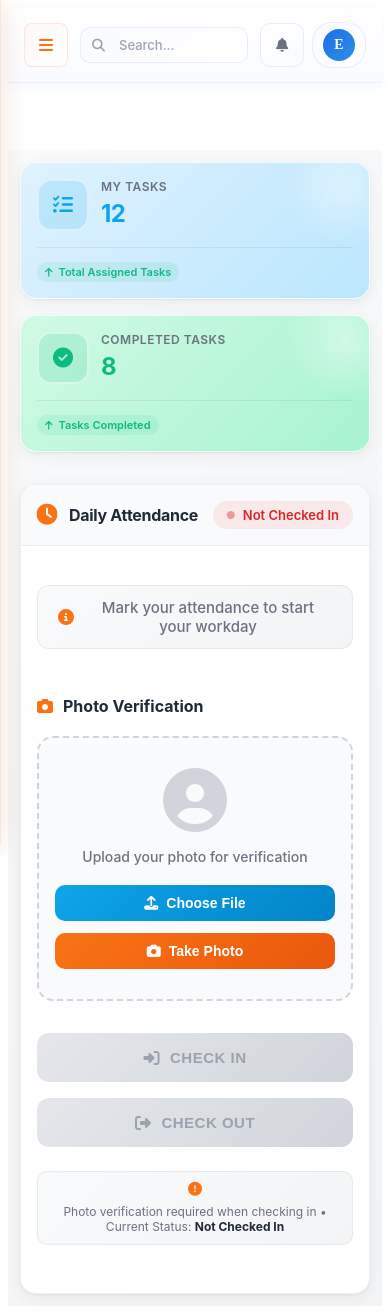
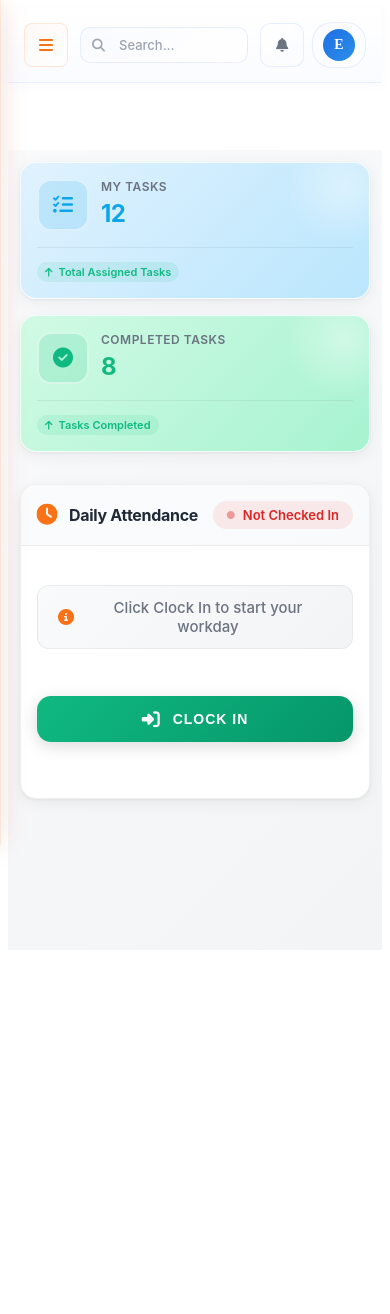
Before and after one commit to Akshainv/task-management-infynix, an Angular app: page /employee/dashboard in a window 390 px wide. After the commit the page ends 958 px from the top, so only its background shows below. Built offline with nearby package versions, Linux system fonts and the light colour scheme.

Commit message:
Increase Angular component style budget to fix build error

```diff
--- a/src/app/employee-dashboard/employee-dashboard.css
+++ b/src/app/employee-dashboard/employee-dashboard.css
@@ -274,9 +274,9 @@
   color: #F97316;
 }
 
-/* ===== PHOTO SECTION ===== */
+/* ===== PHOTO DISPLAY SECTION ===== */
 .photo-section {
-  max-width: 600px;
+  max-width: 500px;
   margin: 0 auto 32px;
 }
 
@@ -288,110 +288,50 @@
   font-weight: 700;
   color: #1F2937;
   margin: 0 0 20px 0;
+  justify-content: center;
 }
 
 .photo-title i {
   color: #F97316;
 }
 
-.photo-upload-area {
-  border: 2px dashed #D1D5DB;
-  border-radius: 16px;
-  padding: 40px 20px;
-  background: linear-gradient(135deg, #FAFBFC 0%, #F9FAFB 100%);
-  transition: all 0.3s ease;
-}
-
-.photo-upload-area:hover {
-  border-color: #F97316;
-  background: linear-gradient(135deg, #FFF7ED 0%, #FFEDD5 100%);
-}
-
-.upload-placeholder {
+.photo-display-area {
   text-align: center;
 }
 
-.placeholder-icon {
-  font-size: 64px;
-  color: #D1D5DB;
-  margin-bottom: 16px;
-}
-
-.upload-text {
-  font-size: 14px;
-  color: #6B7280;
-  margin: 0 0 20px 0;
-  font-weight: 500;
-}
-
-.upload-buttons {
-  display: flex;
-  justify-content: center;
-  gap: 12px;
-}
-
-.upload-btn,
-.camera-btn {
-  display: inline-flex;
-  align-items: center;
-  gap: 8px;
-  padding: 10px 20px;
-  border-radius: 10px;
-  border: none;
-  font-size: 14px;
-  font-weight: 600;
-  cursor: pointer;
-  transition: all 0.3s ease;
-}
-
-.upload-btn {
-  background: linear-gradient(135deg, #0EA5E9 0%, #0284C7 100%);
-  color: white;
-}
-
-.upload-btn:hover {
-  background: linear-gradient(135deg, #0284C7 0%, #0369A1 100%);
-  transform: translateY(-2px);
-  box-shadow: 0 4px 12px rgba(14, 165, 233, 0.3);
-}
-
-.camera-btn {
-  background: linear-gradient(135deg, #F97316 0%, #EA580C 100%);
-  color: white;
-}
-
-.camera-btn:hover {
-  background: linear-gradient(135deg, #EA580C 0%, #C2410C 100%);
-  transform: translateY(-2px);
-  box-shadow: 0 4px 12px rgba(249, 115, 22, 0.3);
-}
-
-/* ===== PHOTO PREVIEW ===== */
-.photo-preview-area {
-  text-align: center;
-}
-
-.preview-container {
+.photo-display-container {
   position: relative;
   display: inline-block;
   margin-bottom: 16px;
 }
 
-.preview-image {
-  width: 200px;
-  height: 200px;
+.attendance-photo {
+  width: 220px;
+  height: 220px;
   border-radius: 16px;
   object-fit: cover;
-  border: 3px solid #10B981;
-  box-shadow: 0 4px 16px rgba(0, 0, 0, 0.1);
+  border: 4px solid #10B981;
+  box-shadow: 0 8px 24px rgba(16, 185, 129, 0.2);
+  animation: photoFadeIn 0.5s ease-out;
+}
+
+@keyframes photoFadeIn {
+  from {
+    opacity: 0;
+    transform: scale(0.9);
+  }
+  to {
+    opacity: 1;
+    transform: scale(1);
+  }
 }
 
 .remove-photo-btn {
   position: absolute;
-  top: -8px;
-  right: -8px;
-  width: 32px;
-  height: 32px;
+  top: -10px;
+  right: -10px;
+  width: 36px;
+  height: 36px;
   border-radius: 50%;
   border: none;
   background: #EF4444;
@@ -401,27 +341,30 @@
   align-items: center;
   justify-content: center;
   transition: all 0.3s ease;
-  box-shadow: 0 2px 8px rgba(0, 0, 0, 0.2);
+  box-shadow: 0 4px 12px rgba(239, 68, 68, 0.4);
+  z-index: 10;
 }
 
 .remove-photo-btn:hover {
   background: #DC2626;
-  transform: scale(1.1);
+  transform: scale(1.15) rotate(90deg);
+  box-shadow: 0 6px 16px rgba(239, 68, 68, 0.5);
 }
 
-.photo-verified {
+.photo-status {
   display: inline-flex;
   align-items: center;
   gap: 8px;
   font-size: 14px;
   font-weight: 600;
   color: #059669;
-  padding: 8px 16px;
+  padding: 10px 18px;
   background: rgba(16, 185, 129, 0.1);
-  border-radius: 20px;
+  border-radius: 24px;
+  border: 1px solid rgba(16, 185, 129, 0.2);
 }
 
-.photo-verified i {
+.photo-status i {
   font-size: 16px;
 }
 
@@ -429,144 +372,166 @@
 .action-buttons {
   display: flex;
   justify-content: center;
-  gap: 16px;
-  margin-bottom: 24px;
+  margin-bottom: 32px;
 }
 
-.check-in-btn,
-.check-out-btn {
+.clock-in-btn,
+.clock-out-btn {
   display: inline-flex;
   align-items: center;
-  gap: 10px;
-  padding: 16px 32px;
-  border-radius: 12px;
+  gap: 12px;
+  padding: 18px 48px;
+  border-radius: 14px;
   border: none;
-  font-size: 15px;
+  font-size: 16px;
   font-weight: 700;
   cursor: pointer;
   transition: all 0.3s ease;
   text-transform: uppercase;
-  letter-spacing: 0.5px;
-  box-shadow: 0 2px 8px rgba(0, 0, 0, 0.1);
+  letter-spacing: 1px;
+  box-shadow: 0 4px 16px rgba(0, 0, 0, 0.15);
+  animation: buttonFadeIn 0.5s ease-out;
 }
 
-.check-in-btn {
+@keyframes buttonFadeIn {
+  from {
+    opacity: 0;
+    transform: translateY(10px);
+  }
+  to {
+    opacity: 1;
+    transform: translateY(0);
+  }
+}
+
+.clock-in-btn {
   background: linear-gradient(135deg, #10B981 0%, #059669 100%);
   color: white;
 }
 
-.check-in-btn:hover:not(:disabled) {
+.clock-in-btn:hover {
   background: linear-gradient(135deg, #059669 0%, #047857 100%);
-  transform: translateY(-2px);
-  box-shadow: 0 4px 16px rgba(16, 185, 129, 0.4);
+  transform: translateY(-3px);
+  box-shadow: 0 6px 24px rgba(16, 185, 129, 0.5);
 }
 
-.check-out-btn {
+.clock-in-btn:active {
+  transform: translateY(-1px);
+}
+
+.clock-out-btn {
   background: linear-gradient(135deg, #EF4444 0%, #DC2626 100%);
   color: white;
 }
 
-.check-out-btn:hover:not(:disabled) {
+.clock-out-btn:hover {
   background: linear-gradient(135deg, #DC2626 0%, #B91C1C 100%);
-  transform: translateY(-2px);
-  box-shadow: 0 4px 16px rgba(239, 68, 68, 0.4);
+  transform: translateY(-3px);
+  box-shadow: 0 6px 24px rgba(239, 68, 68, 0.5);
 }
 
-.check-in-btn:disabled,
-.check-out-btn:disabled {
-  background: linear-gradient(135deg, #E5E7EB 0%, #D1D5DB 100%);
-  color: #9CA3AF;
-  cursor: not-allowed;
-  transform: none;
-  box-shadow: none;
+.clock-out-btn:active {
+  transform: translateY(-1px);
 }
 
-.check-in-btn i,
-.check-out-btn i {
-  font-size: 16px;
+.clock-in-btn i,
+.clock-out-btn i {
+  font-size: 18px;
 }
 
-/* ===== STATUS MESSAGE ===== */
-.status-message {
-  text-align: center;
+/* ===== COMPLETION MESSAGE ===== */
+.completion-message {
   display: flex;
   align-items: center;
-  justify-content: center;
-  gap: 8px;
-  font-size: 13px;
-  color: #6B7280;
-  padding: 12px 20px;
-  background: linear-gradient(135deg, #F9FAFB 0%, #F3F4F6 100%);
-  border-radius: 10px;
-  border: 1px solid rgba(0, 0, 0, 0.06);
-  margin-bottom: 24px;
-  flex-wrap: wrap;
+  gap: 12px;
+  padding: 16px 32px;
+  background: linear-gradient(135deg, rgba(16, 185, 129, 0.1) 0%, rgba(16, 185, 129, 0.05) 100%);
+  border: 2px solid rgba(16, 185, 129, 0.3);
+  border-radius: 14px;
+  font-size: 15px;
+  font-weight: 600;
+  color: #059669;
+  animation: messageSlideIn 0.5s ease-out;
 }
 
-.status-message i {
-  color: #F97316;
-  font-size: 14px;
+@keyframes messageSlideIn {
+  from {
+    opacity: 0;
+    transform: translateX(-20px);
+  }
+  to {
+    opacity: 1;
+    transform: translateX(0);
+  }
 }
 
-.status-message strong {
-  color: #1F2937;
-  font-weight: 700;
+.completion-message i {
+  font-size: 20px;
 }
 
 /* ===== ATTENDANCE TIMES ===== */
 .attendance-times {
   max-width: 500px;
   margin: 0 auto;
-  padding: 20px;
+  padding: 24px;
   background: linear-gradient(135deg, #F9FAFB 0%, #F3F4F6 100%);
-  border-radius: 12px;
+  border-radius: 14px;
   border: 1px solid rgba(0, 0, 0, 0.06);
 }
 
 .time-entry {
   display: flex;
   align-items: center;
-  gap: 16px;
-  padding: 12px;
+  gap: 18px;
+  padding: 16px;
   margin-bottom: 12px;
   background: white;
-  border-radius: 10px;
-  box-shadow: 0 1px 3px rgba(0, 0, 0, 0.05);
+  border-radius: 12px;
+  box-shadow: 0 2px 8px rgba(0, 0, 0, 0.06);
+  transition: all 0.3s ease;
 }
 
 .time-entry:last-child {
   margin-bottom: 0;
 }
 
-.time-icon {
-  width: 40px;
-  height: 40px;
-  border-radius: 10px;
+.time-entry:hover {
+  transform: translateX(4px);
+  box-shadow: 0 4px 12px rgba(0, 0, 0, 0.1);
+}
+
+.time-icon-wrapper {
+  width: 48px;
+  height: 48px;
+  border-radius: 12px;
   display: flex;
   align-items: center;
   justify-content: center;
-  font-size: 16px;
+  font-size: 18px;
+  flex-shrink: 0;
 }
 
 .check-in-icon {
-  background: rgba(16, 185, 129, 0.1);
+  background: rgba(16, 185, 129, 0.15);
   color: #10B981;
+  border: 2px solid rgba(16, 185, 129, 0.3);
 }
 
 .check-out-icon {
-  background: rgba(239, 68, 68, 0.1);
+  background: rgba(239, 68, 68, 0.15);
   color: #EF4444;
+  border: 2px solid rgba(239, 68, 68, 0.3);
 }
 
 .time-details {
   flex: 1;
   display: flex;
   flex-direction: column;
-  gap: 4px;
+  gap: 6px;
 }
 
 .time-label {
-  font-size: 12px;
+  font-size: 13px;
   font-weight: 600;
   color: #6B7280;
   text-transform: uppercase;
@@ -574,10 +539,10 @@
 }
 
 .time-value {
-  font-size: 18px;
+  font-size: 20px;
   font-weight: 700;
   color: #1F2937;
-  letter-spacing: -0.3px;
+  letter-spacing: -0.5px;
 }
 
 /* ============================================
@@ -602,25 +567,25 @@
   left: 0;
   right: 0;
   bottom: 0;
-  background: rgba(0, 0, 0, 0.7);
-  backdrop-filter: blur(4px);
+  background: rgba(0, 0, 0, 0.75);
+  backdrop-filter: blur(6px);
 }
 
 .camera-modal-content {
   position: relative;
   background: white;
-  border-radius: 16px;
-  max-width: 600px;
+  border-radius: 18px;
+  max-width: 650px;
   width: 100%;
-  box-shadow: 0 20px 60px rgba(0, 0, 0, 0.3);
+  box-shadow: 0 24px 64px rgba(0, 0, 0, 0.4);
   overflow: hidden;
-  animation: modalSlideIn 0.3s ease-out;
+  animation: modalSlideIn 0.4s ease-out;
 }
 
 @keyframes modalSlideIn {
   from {
     opacity: 0;
-    transform: translateY(-20px) scale(0.95);
+    transform: translateY(-30px) scale(0.95);
   }
   to {
     opacity: 1;
@@ -629,8 +594,8 @@
 }
 
 .camera-modal-header {
-  padding: 20px 24px;
-  border-bottom: 1px solid rgba(0, 0, 0, 0.06);
+  padding: 22px 28px;
+  border-bottom: 1px solid rgba(0, 0, 0, 0.08);
   display: flex;
   align-items: center;
   justify-content: space-between;
@@ -640,8 +605,8 @@
 .camera-modal-header h3 {
   display: flex;
   align-items: center;
-  gap: 10px;
-  font-size: 18px;
+  gap: 12px;
+  font-size: 19px;
   font-weight: 700;
   color: #1F2937;
   margin: 0;
@@ -649,11 +614,12 @@
 
 .camera-modal-header h3 i {
   color: #F97316;
+  font-size: 20px;
 }
 
 .close-modal-btn {
-  width: 32px;
-  height: 32px;
+  width: 36px;
+  height: 36px;
   border-radius: 50%;
   border: none;
   background: rgba(0, 0, 0, 0.05);
@@ -666,7 +632,7 @@
 }
 
 .close-modal-btn:hover {
-  background: rgba(239, 68, 68, 0.1);
+  background: rgba(239, 68, 68, 0.15);
   color: #EF4444;
   transform: rotate(90deg);
 }
@@ -674,32 +640,38 @@
 .camera-modal-body {
   padding: 0;
   background: #000;
+  min-height: 350px;
+  display: flex;
+  align-items: center;
+  justify-content: center;
 }
 
 .camera-modal-body video {
   width: 100%;
   height: auto;
-  max-height: 400px;
+  max-height: 450px;
   display: block;
   object-fit: cover;
 }
 
 .camera-modal-footer {
-  padding: 20px 24px;
+  padding: 22px 28px;
   display: flex;
   gap: 12px;
   justify-content: center;
   background: linear-gradient(135deg, #FAFBFC 0%, #F9FAFB 100%);
-  border-top: 1px solid rgba(0, 0, 0, 0.06);
+  border-top: 1px solid rgba(0, 0, 0, 0.08);
+  flex-wrap: wrap;
 }
 
 .capture-btn,
+.upload-file-btn,
 .cancel-btn {
   display: inline-flex;
   align-items: center;
   gap: 8px;
-  padding: 12px 24px;
-  border-radius: 10px;
+  padding: 13px 26px;
+  border-radius: 11px;
   border: none;
   font-size: 14px;
   font-weight: 600;
@@ -710,12 +682,25 @@
 .capture-btn {
   background: linear-gradient(135deg, #10B981 0%, #059669 100%);
   color: white;
+  box-shadow: 0 4px 12px rgba(16, 185, 129, 0.3);
 }
 
 .capture-btn:hover {
   background: linear-gradient(135deg, #059669 0%, #047857 100%);
   transform: translateY(-2px);
-  box-shadow: 0 4px 12px rgba(16, 185, 129, 0.3);
+  box-shadow: 0 6px 16px rgba(16, 185, 129, 0.4);
+}
+
+.upload-file-btn {
+  background: linear-gradient(135deg, #0EA5E9 0%, #0284C7 100%);
+  color: white;
+  box-shadow: 0 4px 12px rgba(14, 165, 233, 0.3);
+}
+
+.upload-file-btn:hover {
+  background: linear-gradient(135deg, #0284C7 0%, #0369A1 100%);
+  transform: translateY(-2px);
+  box-shadow: 0 6px 16px rgba(14, 165, 233, 0.4);
 }
 
 .cancel-btn {
@@ -790,34 +775,31 @@
     padding: 24px 16px;
   }
 
-  .photo-upload-area {
-    padding: 30px 16px;
+  .clock-in-btn,
+  .clock-out-btn {
+    width: 100%;
+    justify-content: center;
+    padding: 16px 32px;
   }
 
-  .action-buttons {
-    flex-direction: column;
-    width: 100%;
-  }
-
-  .check-in-btn,
-  .check-out-btn {
-    width: 100%;
-    justify-content: center;
-  }
-
-  .upload-buttons {
-    flex-direction: column;
-    width: 100%;
-  }
-
-  .upload-btn,
-  .camera-btn {
-    width: 100%;
+  .completion-message {
+    text-align: center;
     justify-content: center;
   }
 
   .camera-modal-content {
     max-width: 100%;
+  }
+
+  .camera-modal-footer {
+    flex-direction: column;
+  }
+
+  .capture-btn,
+  .upload-file-btn,
+  .cancel-btn {
+    width: 100%;
+    justify-content: center;
   }
 }
 
@@ -843,18 +825,24 @@
     padding: 3px 8px;
   }
 
-  .preview-image {
-    width: 160px;
-    height: 160px;
+  .attendance-photo {
+    width: 180px;
+    height: 180px;
+  }
+
+  .clock-in-btn,
+  .clock-out-btn {
+    padding: 14px 28px;
+    font-size: 14px;
   }
 
   .time-value {
-    font-size: 16px;
+    font-size: 18px;
   }
 
-  .status-message {
-    font-size: 12px;
-    padding: 10px 16px;
+  .completion-message {
+    font-size: 14px;
+    padding: 14px 20px;
   }
 }
 
--- a/src/app/employee-dashboard/employee-dashboard.html
+++ b/src/app/employee-dashboard/employee-dashboard.html
@@ -56,93 +56,83 @@
           <div class="attendance-instructions">
             <p class="instruction-text">
               <i class="fas fa-info-circle"></i>
-              Mark your attendance to start your workday
+              {{ attendanceStatus.isCheckedIn ? 'Clock out when you finish your workday' : 'Click Clock In to start your workday' }}
             </p>
           </div>
 
-          <!-- Photo Upload Section -->
-          <div class="photo-section">
+          <!-- Photo Display Section (Always visible after photo is taken) -->
+          <div class="photo-section" *ngIf="photoPreview">
             <h3 class="photo-title">
               <i class="fas fa-camera"></i>
-              Photo Verification
+              Attendance Photo
             </h3>
 
-            <div class="photo-upload-area" *ngIf="!photoPreview">
-              <div class="upload-placeholder">
-                <i class="fas fa-user-circle placeholder-icon"></i>
-                <p class="upload-text">Upload your photo for verification</p>
-                <div class="upload-buttons">
-                  <button type="button" class="upload-btn" (click)="triggerFileInput()">
-                    <i class="fas fa-upload"></i>
-                    Choose File
-                  </button>
-                  <button type="button" class="camera-btn" (click)="openCamera()">
-                    <i class="fas fa-camera"></i>
-                    Take Photo
-                  </button>
-                </div>
-                <input type="file" id="photoUpload" accept="image/*" (change)="onFileSelected($event)"
-                  style="display: none;">
-              </div>
-            </div>
-
-            <!-- Photo Preview -->
-            <div class="photo-preview-area" *ngIf="photoPreview">
-              <div class="preview-container">
-                <img [src]="photoPreview" alt="Attendance Photo" class="preview-image">
-                <button type="button" class="remove-photo-btn" (click)="removePhoto()" title="Remove photo">
+            <div class="photo-display-area">
+              <div class="photo-display-container">
+                <img [src]="photoPreview" alt="Attendance Photo" class="attendance-photo">
+                <button type="button"
+                        class="remove-photo-btn"
+                        (click)="removePhoto()"
+                        title="Remove photo and reset attendance">
                   <i class="fas fa-times"></i>
                 </button>
               </div>
-              <p class="photo-verified">
+              <p class="photo-status">
                 <i class="fas fa-check-circle"></i>
-                Photo verified and ready
+                Photo captured successfully
               </p>
             </div>
           </div>
 
-          <!-- Action Buttons -->
+          <!-- Clock In/Out Action Button -->
           <div class="action-buttons">
-            <button type="button" class="check-in-btn"
-              [disabled]="attendanceStatus.isCheckedIn || !attendanceStatus.photoUploaded"
-              (click)="checkIn()"
-              [title]="!attendanceStatus.photoUploaded ? 'Please upload photo first' : (attendanceStatus.isCheckedIn ? 'Already checked in' : 'Click to check in')">
+            <!-- Clock In Button (Show only when NOT checked in) -->
+            <button type="button"
+                    class="clock-in-btn"
+                    *ngIf="!attendanceStatus.isCheckedIn"
+                    (click)="checkIn()">
               <i class="fas fa-sign-in-alt"></i>
-              <span>CHECK IN</span>
+              <span>CLOCK IN</span>
             </button>
 
-            <button type="button" class="check-out-btn"
-              [disabled]="!attendanceStatus.isCheckedIn || attendanceStatus.checkOutTime"
-              (click)="checkOut()"
-              [title]="!attendanceStatus.isCheckedIn ? 'Check in first' : (attendanceStatus.checkOutTime ? 'Already checked out' : 'Click to check out')">
+            <!-- Clock Out Button (Show only when checked in and NOT checked out) -->
+            <button type="button"
+                    class="clock-out-btn"
+                    *ngIf="attendanceStatus.isCheckedIn && !attendanceStatus.checkOutTime"
+                    (click)="checkOut()">
               <i class="fas fa-sign-out-alt"></i>
-              <span>CHECK OUT</span>
+              <span>CLOCK OUT</span>
             </button>
-          </div>
 
-          <!-- Status Message -->
-          <div class="status-message">
-            <i class="fas fa-exclamation-circle"></i>
-            <span>Photo verification required when checking in • Current Status: <strong>{{ getCurrentStatus() }}</strong></span>
+            <!-- Completion Message (Show after clocked out) -->
+            <div class="completion-message" *ngIf="attendanceStatus.checkOutTime">
+              <i class="fas fa-check-double"></i>
+              <span>Attendance marked for today. Have a great day!</span>
+            </div>
           </div>
 
           <!-- Attendance Times Display -->
           <div class="attendance-times" *ngIf="attendanceStatus.checkInTime">
             <div class="time-entry">
-              <i class="fas fa-sign-in-alt time-icon check-in-icon"></i>
+              <div class="time-icon-wrapper check-in-icon">
+                <i class="fas fa-sign-in-alt"></i>
+              </div>
               <div class="time-details">
-                <span class="time-label">Check In Time</span>
+                <span class="time-label">Clock In Time</span>
                 <span class="time-value">{{ attendanceStatus.checkInTime }}</span>
               </div>
             </div>
             <div class="time-entry" *ngIf="attendanceStatus.checkOutTime">
-              <i class="fas fa-sign-out-alt time-icon check-out-icon"></i>
+              <div class="time-icon-wrapper check-out-icon">
+                <i class="fas fa-sign-out-alt"></i>
+              </div>
               <div class="time-details">
-                <span class="time-label">Check Out Time</span>
+                <span class="time-label">Clock Out Time</span>
                 <span class="time-value">{{ attendanceStatus.checkOutTime }}</span>
               </div>
             </div>
           </div>
+
         </div>
 
       </div>
@@ -151,14 +141,14 @@
   </div>
 </div>
 
-<!-- Camera Modal -->
+<!-- Camera/Upload Modal -->
 <div class="camera-modal" *ngIf="showCameraModal">
   <div class="camera-modal-overlay" (click)="closeCamera()"></div>
   <div class="camera-modal-content">
     <div class="camera-modal-header">
       <h3>
         <i class="fas fa-camera"></i>
-        Take Your Photo
+        Capture Attendance Photo
       </h3>
       <button type="button" class="close-modal-btn" (click)="closeCamera()">
         <i class="fas fa-times"></i>
@@ -172,6 +162,10 @@
         <i class="fas fa-camera"></i>
         Capture Photo
       </button>
+      <button type="button" class="upload-file-btn" (click)="triggerFileInput()">
+        <i class="fas fa-upload"></i>
+        Upload File
+      </button>
       <button type="button" class="cancel-btn" (click)="closeCamera()">
         <i class="fas fa-times"></i>
         Cancel
@@ -179,3 +173,10 @@
     </div>
   </div>
 </div>
+
+<!-- Hidden file input -->
+<input type="file"
+       id="photoUpload"
+       accept="image/*"
+       (change)="onFileSelected($event)"
+       style="display: none;">
--- a/src/app/employee-dashboard/employee-dashboard.ts
+++ b/src/app/employee-dashboard/employee-dashboard.ts
@@ -62,7 +62,6 @@ export class EmployeeDashboardComponent implements OnInit {
 
   selectedFile: File | null = null;
   photoPreview: string | null = null;
-  showCamera: boolean = false;
   videoStream: MediaStream | null = null;
   showCameraModal: boolean = false;
 
@@ -70,13 +69,10 @@ export class EmployeeDashboardComponent implements OnInit {
 
   ngOnInit(): void {
     this.loadDashboardData();
-    // Note: Attendance state is now maintained in memory only
-    // Data will reset on page refresh (this is expected behavior without localStorage)
   }
 
   loadDashboardData(): void {
     console.log('Employee dashboard data loaded');
-    // Load employee-specific data here
   }
 
   onCardClick(route?: string): void {
@@ -129,7 +125,6 @@ export class EmployeeDashboardComponent implements OnInit {
     this.showCameraModal = true;
 
     try {
-      // Request camera access
       this.videoStream = await navigator.mediaDevices.getUserMedia({
         video: {
           facingMode: 'user',
@@ -138,7 +133,6 @@ export class EmployeeDashboardComponent implements OnInit {
         }
       });
 
-      // Wait for DOM to update
       setTimeout(() => {
         const videoElement = document.getElementById('cameraVideo') as HTMLVideoElement;
         if (videoElement && this.videoStream) {
@@ -165,7 +159,6 @@ export class EmployeeDashboardComponent implements OnInit {
       if (context) {
         context.drawImage(videoElement, 0, 0);
 
-        // Convert canvas to blob and then to data URL
         canvas.toBlob((blob) => {
           if (blob) {
             const reader = new FileReader();
@@ -191,7 +184,12 @@ export class EmployeeDashboardComponent implements OnInit {
 
   checkIn(): void {
     if (!this.attendanceStatus.photoUploaded) {
-      alert('Please upload a photo for verification before checking in');
+      // Open camera/upload modal when clicking Clock In without photo
+      this.showCameraModal = true;
+      this.openCamera().catch(() => {
+        // If camera fails, just show the modal for file upload
+        this.showCameraModal = true;
+      });
       return;
     }
 
@@ -223,19 +221,14 @@ export class EmployeeDashboardComponent implements OnInit {
   }
 
   removePhoto(): void {
-    if (this.attendanceStatus.isCheckedIn) {
-      if (!confirm('Removing photo will reset your attendance. Continue?')) {
-        return;
-      }
-      // Reset attendance if photo is removed after check-in
+    if (confirm('Are you sure you want to remove the photo? This will reset your attendance.')) {
+      this.selectedFile = null;
+      this.photoPreview = null;
+      this.attendanceStatus.photoUploaded = false;
       this.attendanceStatus.isCheckedIn = false;
       this.attendanceStatus.checkInTime = null;
       this.attendanceStatus.checkOutTime = null;
     }
-
-    this.selectedFile = null;
-    this.photoPreview = null;
-    this.attendanceStatus.photoUploaded = false;
   }
 
   getCurrentStatus(): string {
@@ -259,7 +252,6 @@ export class EmployeeDashboardComponent implements OnInit {
   }
 
   ngOnDestroy(): void {
-    // Clean up camera stream if component is destroyed
     this.closeCamera();
   }
 }
```
